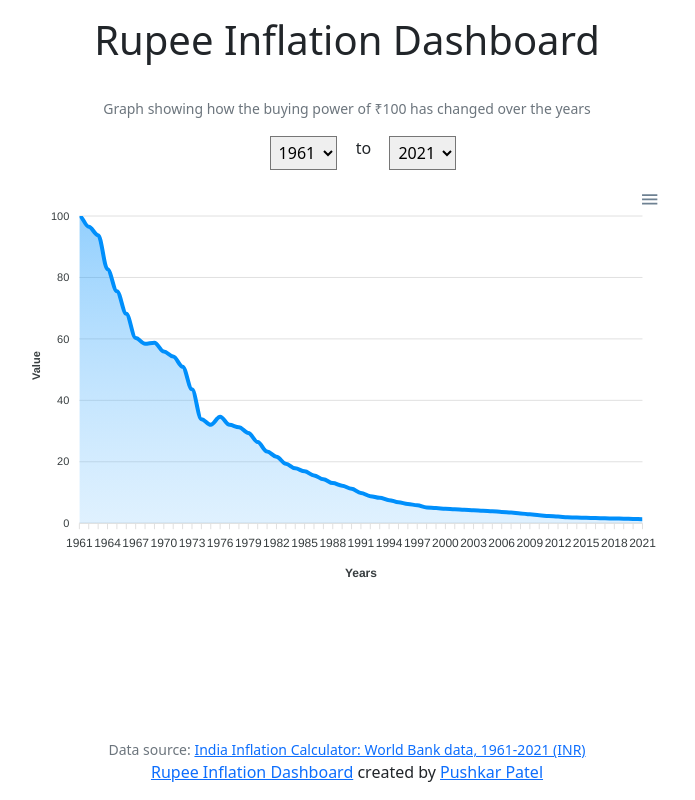
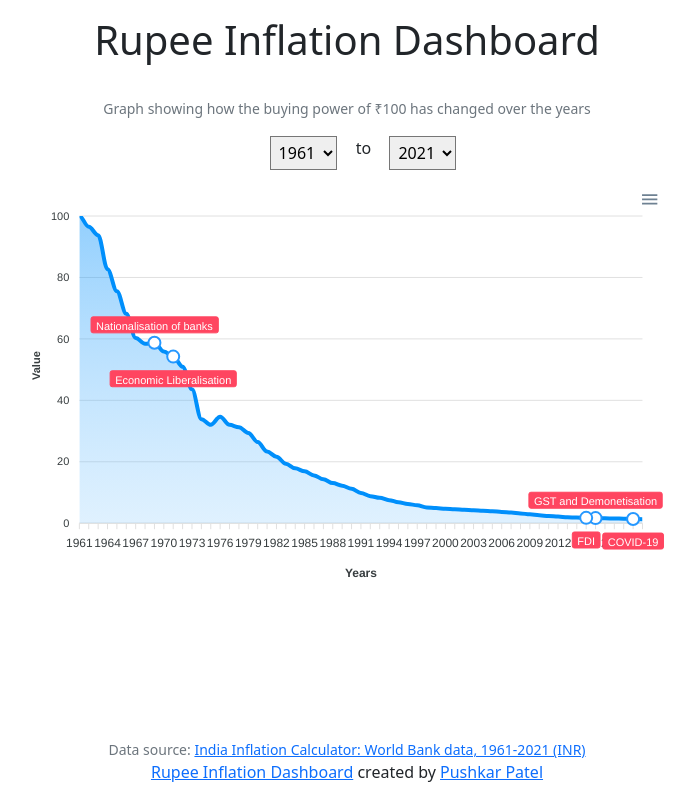
Before and after one commit to thepushkarp/rupee-inflation-dashboard, a React (Create React App) app: page / in a window 1280 px wide. Shown: the whole page, without its empty margins (293-988 px from the left). Built offline with nearby package versions, Linux system fonts and the light colour scheme.

Commit message:
Add anotations for important events

```diff
--- a/src/App.js
+++ b/src/App.js
@@ -54,6 +54,125 @@ class App extends React.Component {
           },
           min: 0,
           max: 100,
+        },
+        annotations: {
+          points: [
+            {
+              x: '2020',
+              y: String(
+                (100 * 100 * inflationData[0].amount) /
+                  inflationData[59].amount /
+                  amounts[this.state.startYearIndex]
+              ),
+              marker: {
+                size: 6,
+                fillColor: '#fff',
+                strokeColor: '#2698FF',
+                radius: 2,
+              },
+              label: {
+                borderColor: '#FF4560',
+                offsetY: 40,
+                style: {
+                  color: '#fff',
+                  background: '#FF4560',
+                },
+                text: 'COVID-19',
+              },
+            },
+            {
+              x: '2016',
+              y: String(
+                (100 * 100 * inflationData[0].amount) /
+                  inflationData[55].amount /
+                  amounts[this.state.startYearIndex]
+              ),
+              marker: {
+                size: 6,
+                fillColor: '#fff',
+                strokeColor: '#2698FF',
+                radius: 2,
+              },
+              label: {
+                borderColor: '#FF4560',
+                offsetY: 0,
+                style: {
+                  color: '#fff',
+                  background: '#FF4560',
+                },
+                text: 'GST and Demonetisation',
+              },
+            },
+            {
+              x: '2015',
+              y: String(
+                (100 * 100 * inflationData[0].amount) /
+                  inflationData[54].amount /
+                  amounts[this.state.startYearIndex]
+              ),
+              marker: {
+                size: 6,
+                fillColor: '#fff',
+                strokeColor: '#2698FF',
+                radius: 2,
+              },
+              label: {
+                borderColor: '#FF4560',
+                offsetY: 40,
+                style: {
+                  color: '#fff',
+                  background: '#FF4560',
+                },
+                text: 'FDI',
+              },
+            },
+            {
+              x: '1971',
+              y: String(
+                (100 * 100 * inflationData[0].amount) /
+                  inflationData[10].amount /
+                  amounts[this.state.startYearIndex]
+              ),
+              marker: {
+                size: 6,
+                fillColor: '#fff',
+                strokeColor: '#2698FF',
+                radius: 2,
+              },
+              label: {
+                borderColor: '#FF4560',
+                offsetY: 40,
+                style: {
+                  color: '#fff',
+                  background: '#FF4560',
+                },
+                text: 'Economic Liberalisation',
+              },
+            },
+            {
+              x: '1969',
+              y: String(
+                (100 * 100 * inflationData[0].amount) /
+                  inflationData[8].amount /
+                  amounts[this.state.startYearIndex]
+              ),
+              marker: {
+                size: 6,
+                fillColor: '#fff',
+                strokeColor: '#2698FF',
+                radius: 2,
+              },
+              label: {
+                borderColor: '#FF4560',
+                offsetY: 0,
+                style: {
+                  color: '#fff',
+                  background: '#FF4560',
+                },
+                text: 'Nationalisation of banks',
+              },
+            },
+          ],
         },
         dataLabels: {
           enabled: false,
```
